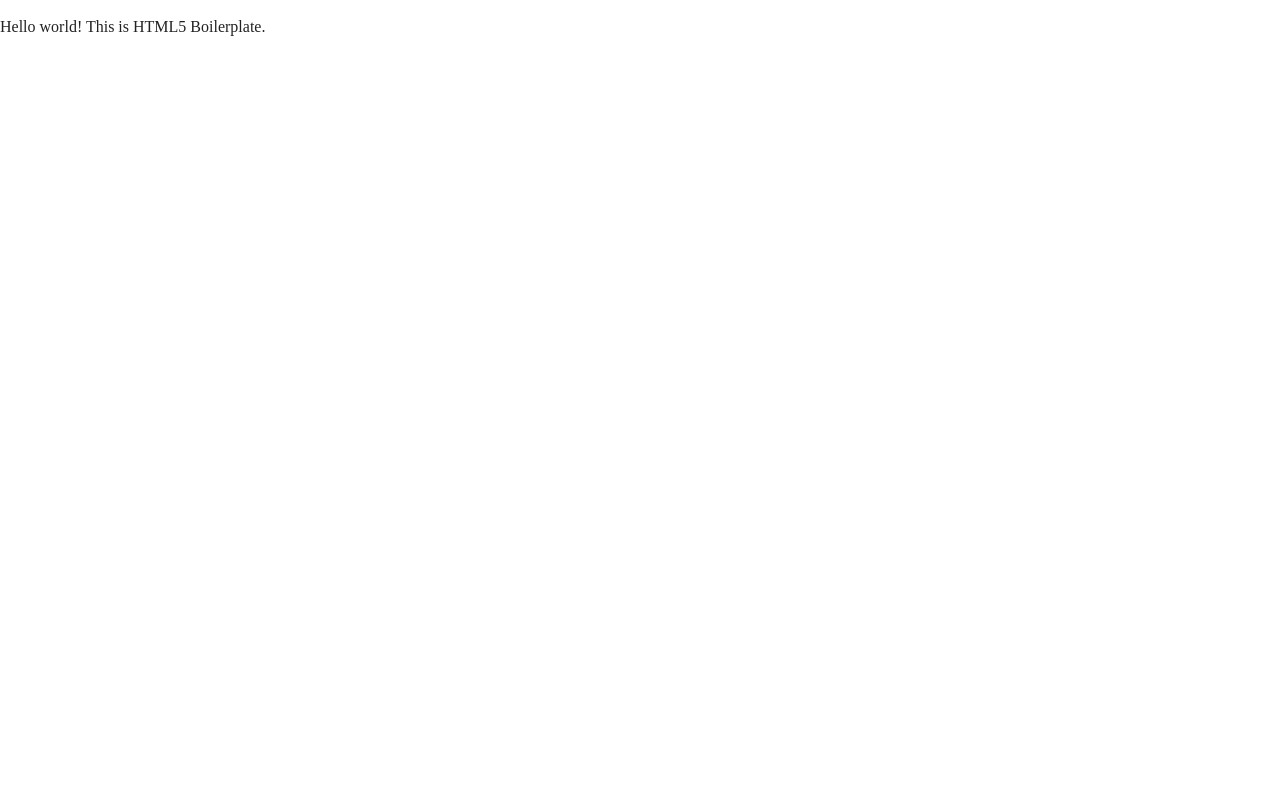
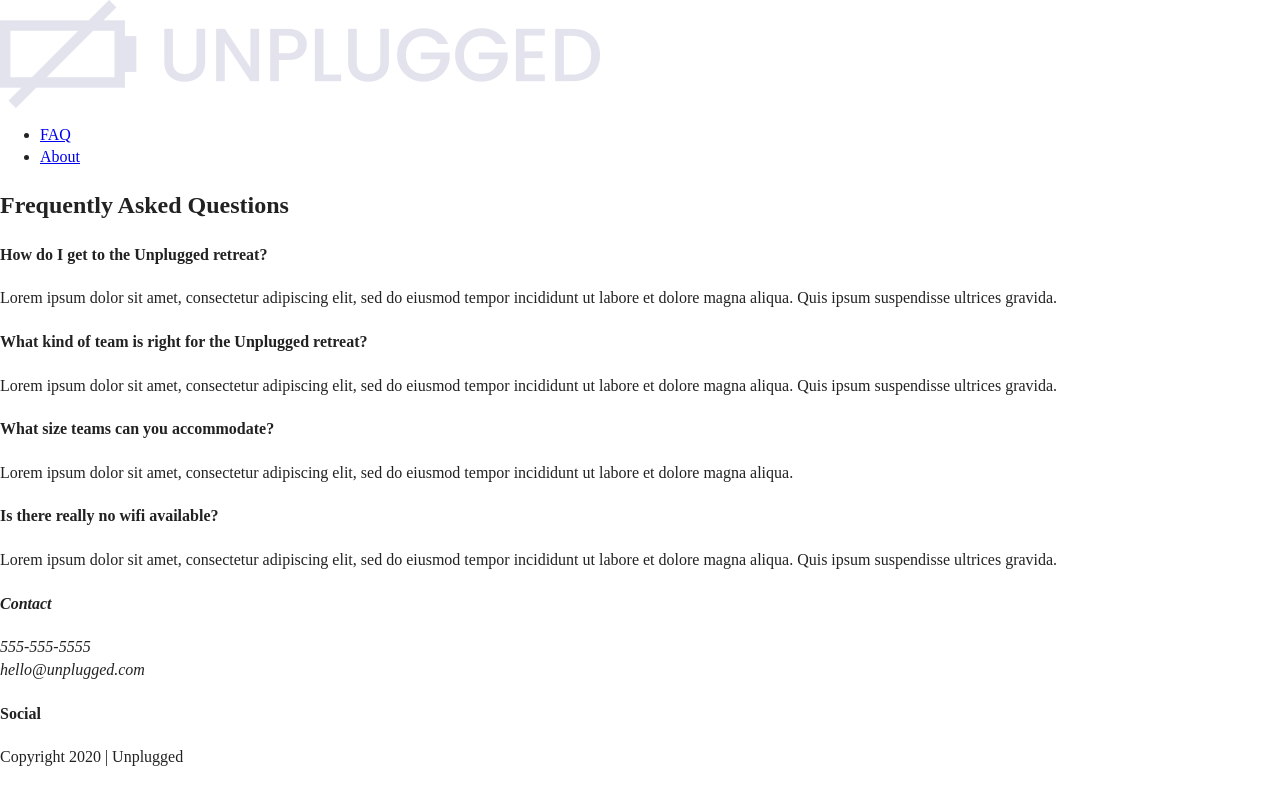
Before and after one commit to mpedrego/unplugged, a website: page faq/index.html in a window 1280 px wide. Drawn offline with Linux system fonts and the light colour scheme; files that its build step writes are made by us from their sources; files whose address does not match are found by name.

Commit message:
Update faq index.html with content

```diff
--- a/faq/index.html
+++ b/faq/index.html
@@ -12,8 +12,8 @@
   <meta property="og:url" content="">
   <meta property="og:image" content="">
 
-  <link rel="manifest" href="../site.webmanifest">
-  <link rel="apple-touch-icon" href="../icon.png">
+  <link rel="manifest" href="site.webmanifest">
+  <link rel="apple-touch-icon" href="icon.png">
   <!-- Place favicon.ico in the root directory -->
 
   <link rel="stylesheet" href="../css/normalize.css">
@@ -23,12 +23,78 @@
 </head>
 
 <body>
+  <header>
+    <div class="content-wrapper">
+      <a href="#"><img src="../img/unpluggedlogo.png" alt="unplugged logo"></a>
+      <div class="header-divider"></div>
+      <nav>
+        <ul>
+          <li><a href="../faq/index.html" target="_blank">FAQ</a></li>
+          <li><a href="../about/index.html" target="_blank">About</a></li>
+        </ul>
+      </nav>
+    </div>
+  </header>
 
-  <!-- Add your site or application content here -->
-  <p>Hello world! This is HTML5 Boilerplate.</p>
-  <script src="../js/vendor/modernizr-3.11.2.min.js"></script>
-  <script src="../js/plugins.js"></script>
-  <script src="../js/main.js"></script>
+  <main class="faq">
+    <div class="content-wrapper">
+      <h2>Frequently Asked Questions</h2>
+      <div class="faq-content">
+        <h4>How do I get to the Unplugged retreat?</h4>
+        <p>Lorem ipsum dolor sit amet, consectetur adipiscing elit, sed do eiusmod tempor incididunt ut labore et
+          dolore magna aliqua. Quis ipsum suspendisse ultrices gravida.</p>
+      </div>
+      <div class="faq-content">
+        <h4>What kind of team is right for the Unplugged retreat?</h4>
+        <p>Lorem ipsum dolor sit amet, consectetur adipiscing elit, sed do eiusmod tempor incididunt ut labore et
+          dolore magna aliqua. Quis ipsum suspendisse ultrices gravida.</p>
+      </div>
+      <div class="faq-content">
+        <h4>What size teams can you accommodate?</h4>
+        <p>Lorem ipsum dolor sit amet, consectetur adipiscing elit, sed do eiusmod tempor incididunt ut labore et
+          dolore magna aliqua.</p>
+      </div>
+      <div class="faq-content">
+        <h4>Is there really no wifi available?</h4>
+        <p>Lorem ipsum dolor sit amet, consectetur adipiscing elit, sed do eiusmod tempor incididunt ut labore et
+          dolore magna aliqua. Quis ipsum suspendisse ultrices gravida. </p>
+      </div>
+    </div> <!-- faq content wrapper ends -->
+  </main>
+
+  <footer>
+    <div class="content-wrapper">
+      <div class="footer-content">
+        <address class="contact">
+          <h4>
+            Contact
+          </h4>
+          <p>
+            555-555-5555<br>
+            hello@unplugged.com
+          </p>
+        </address>
+        <div class="social">
+          <div class="social-icons">
+            <h4>Social</h4>
+            <p><a href="https://www.facebook.com/michael.pedrego.56" target="_blank"></a></p>
+            <p><a href="https://github.com/mpedrego" target="_blank"></a></p>
+            <p><a href="https://www.instagram.com/lnsl.us/" target="_blank"></a></p>
+          </div>
+        </div>
+      </div>
+
+      <div class="copyright">
+        <p>
+          Copyright 2020 | Unplugged
+        </p>
+      </div>
+    </div>
+  </footer>
+
+  <script src="js/vendor/modernizr-3.11.2.min.js"></script>
+  <script src="js/plugins.js"></script>
+  <script src="js/main.js"></script>
 
   <!-- Google Analytics: change UA-XXXXX-Y to be your site's ID. -->
   <script>
```
Also changed, not shown: 1 other file.
